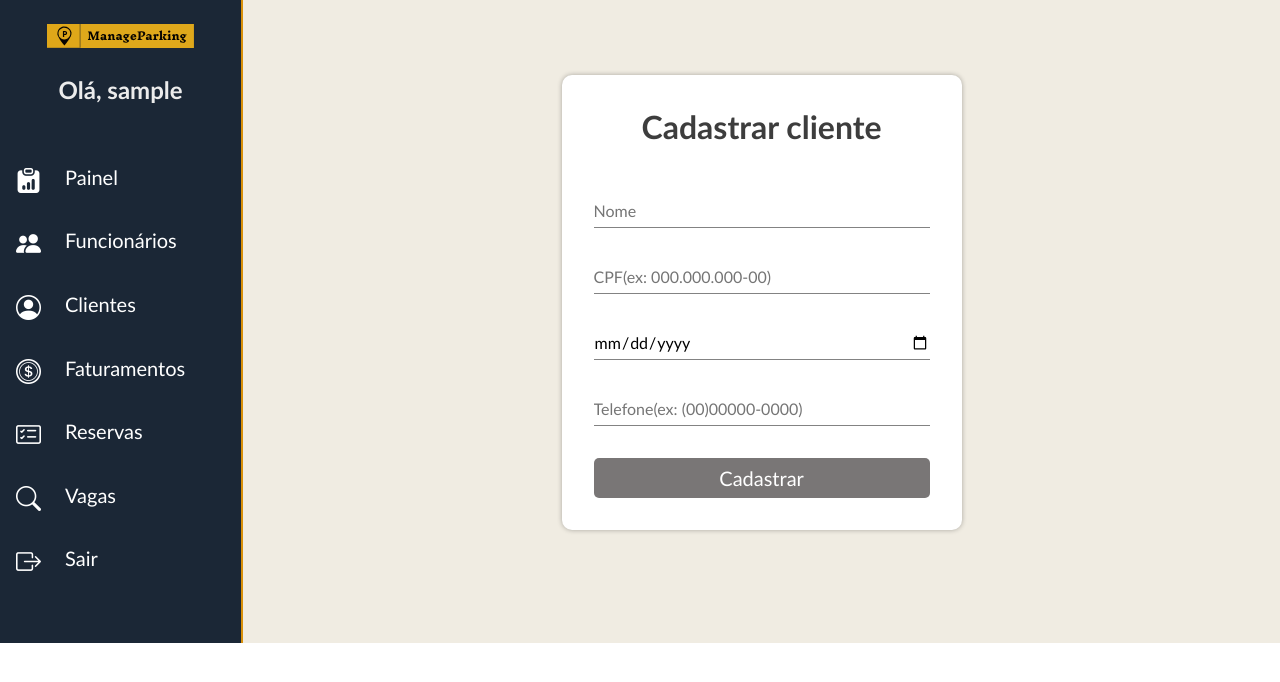
After one commit to David0102/-manage-parking, a Django app: page /clientes/cadastro/ in a window 1280 px wide. The commit adds this page. Shown: the top 682 px of the page. Run offline with Django 4.2, Linux system fonts and the light colour scheme; the visitor is signed in with stand-in values (Sample User, id 1).

Commit message:
Cadastro de clientes

```diff
--- a/cliente/models.py
+++ b/cliente/models.py
@@ -2,7 +2,7 @@ from django.db import models
 
 class Cliente(models.Model):
     nome = models.CharField('Nome', max_length=255)
-    cpf = models.CharField('CPF', max_length=12)
+    cpf = models.CharField('CPF', max_length=20)
     data_nascimento = models.DateField('Data_Nascimento')
     telefone = models.CharField('Telefone', max_length=50)
 
--- /dev/null
+++ b/cliente/templates/cadastrar_cliente.html
@@ -0,0 +1,18 @@
+{% extends 'base.html' %}
+{% load static %}
+
+{% block content %}
+<div class="login-content">
+    <div class="login-form">
+        <h1>Cadastrar cliente</h1>
+        <form action="{% url 'cadastrar_cliente' %}" method="POST">
+            {% csrf_token %}
+            <input type="text" name="nome" placeholder="Nome" required>
+            <input type="text" name="cpf" placeholder="CPF(ex: 000.000.000-00)" required>
+            <input type="date" name="data_nascimento" required>
+            <input type="text" name="telefone" placeholder="Telefone(ex: (00)00000-0000)" required>
+            <button type="submit">Cadastrar</button>
+        </form>
+    </div>
+</div>
+{% endblock %}
--- a/cliente/urls.py
+++ b/cliente/urls.py
@@ -2,5 +2,9 @@ from django.urls import path
 from cliente import views
 
 urlpatterns = [
-    path('', views.index, name='clientes')
+    path('', views.ClienteListView.as_view(), name='clientes'),
+    path('cadastro/', views.cadastrar_cliente, name='cadastrar_cliente'),
+    path('excluir/<int:pk>', views.ClienteDeleteView.as_view(), name='deletar_cliente'),
+    path('editar/<int:pk>', views.editar_cliente_get, name='editar_cliente_get'),
+    path('editar/', views.editar_cliente_post, name='editar_cliente_post'),
 ]
--- a/cliente/views.py
+++ b/cliente/views.py
@@ -1,4 +1,76 @@
-from django.shortcuts import render, HttpResponse
+from django.shortcuts import render, redirect, HttpResponse
+from django.urls import reverse_lazy
+from django.views.generic import ListView, DeleteView
+from django.contrib.auth.mixins import LoginRequiredMixin
+from cliente.models import Cliente
+from django.contrib.auth.decorators import login_required
 
-def index(request):
-    return HttpResponse("Clientes")
+class ClienteListView(LoginRequiredMixin, ListView):
+    model = Cliente
+    context_object_name = 'clientes'
+    template_name = 'clientes.html'
+
+@login_required
+def cadastrar_cliente(request):
+    if request.method == 'GET':
+        return render(request, 'cadastrar_cliente.html')
+
+    if request.method == 'POST':
+        nome = request.POST.get('nome')
+        cpf = request.POST.get('cpf')
+        data_nascimento = request.POST.get('data_nascimento')
+        telefone = request.POST.get('telefone')
+
+        if Cliente.objects.filter(cpf=cpf).exists():
+            return HttpResponse('CPF já está vinculado a um cliente.')
+
+        elif Cliente.objects.filter(telefone=telefone).exists():
+            return HttpResponse('Telefone já está vinculado a um cliente.')
+
+        else:
+            cliente = Cliente(
+                nome = nome,
+                cpf = cpf,
+                data_nascimento = data_nascimento,
+                telefone = telefone
+            )
+
+            cliente.save()
+
+            return redirect('clientes')
+
+@login_required
+def editar_cliente_get(request, pk):
+    cliente = Cliente.objects.get(id=pk)
+    return render(request, 'editar_cliente.html', {'cliente': cliente})
+
+
+def editar_cliente_post(request):
+        cliente_id = request.POST.get('cliente_id')
+        nome = request.POST.get('nome')
+        cpf = request.POST.get('cpf')
+        data_nascimento = request.POST.get('data_nascimento')
+        telefone = request.POST.get('telefone')
+
+        if Cliente.objects.filter(cpf=cpf).exclude(id=cliente_id).exists():
+            return HttpResponse('CPF já está vinculado a um cliente.')
+
+        elif Cliente.objects.filter(telefone=telefone).exclude(id=cliente_id).exists():
+            return HttpResponse('Telefone já está vinculado a um cliente.')
+
+        else:
+            cliente = Cliente.objects.get(id=cliente_id)
+            cliente.nome = nome
+            cliente.cpf = cpf
+            cliente.data_nascimento = data_nascimento
+            cliente.telefone = telefone
+            cliente.save()
+
+            return redirect('clientes')
+
+
+class ClienteDeleteView(LoginRequiredMixin, DeleteView):
+    model = Cliente
+    template_name = 'deletar_cliente.html'
+    context_object_name = 'cliente'
+    success_url = reverse_lazy('clientes')
--- a/project/settings.py
+++ b/project/settings.py
@@ -125,6 +125,8 @@ MEDIA_URL = 'media/'
 MEDIA_ROOT = os.path.join(BASE_DIR, 'media')
 
 #Login
+LOGIN_URL = 'login'
+LOGIN_REDIRECT_URL = 'painel'
 LOGOUT_REDIRECT_URL = 'login'
 
 # Default primary key field type
--- /dev/null
+++ b/static/css/base/bas.css
@@ -0,0 +1,78 @@
+* {
+    margin: 0;
+    padding: 0;
+    box-sizing: border-box;
+    font-family: 'Trebuchet MS', 'Lucida Sans Unicode', 'Lucida Grande', 'Lucida Sans', Arial, sans-serif;
+}
+
+body {
+    display: flex;
+    height: 643px;
+}
+
+.menu-lateral {
+    background-color: #1b2736;
+    height: 100%;
+    width: 19%;
+    padding: 1.5em .5em;
+    display: flex;
+    flex-direction: column;
+    align-items: center;
+    border-right: 2px solid #d8900b;
+}
+
+.content {
+    height: 100%;
+    width: 81%;
+    padding: 1em;
+    overflow-y: auto;
+    background-color: #f0ece2;
+}
+
+.logo-content {
+    width: 65%;
+}
+
+.logo-content img {
+    width: 100%;
+}
+
+.menu-lateral h2 {
+    color: #ececec;
+    margin-top: 1em;
+}
+
+.list-actions {
+    list-style: none;
+    width: 100%;
+    margin-top: 3em;
+}
+
+.list-actions a {
+    text-decoration: none;
+    color: #fff;
+    display: flex;
+    align-items: center;
+    padding: 0.8em .5em;
+    border-radius: 5px;
+    margin-bottom: .5em;
+}
+
+.list-actions li {
+    display: flex;
+}
+
+.list-actions p {
+    margin-left: 1.2em;
+    font-size: 20px;
+}
+
+.list-actions span {
+    font-size: 25px;
+}
+
+.list-actions a:hover {
+    background-color: #d8900b;
+    color: black;
+    transition: .6s;
+}
--- /dev/null
+++ b/static/css/user/login_user.css
@@ -0,0 +1,83 @@
+* {
+    margin: 0;
+    padding: 0;
+    box-sizing: border-box;
+    font-family: 'Trebuchet MS', 'Lucida Sans Unicode', 'Lucida Grande', 'Lucida Sans', Arial, sans-serif;
+}
+
+.navbar {
+    background-color: #1b2736;
+    width: 100%;
+    height: 70px;
+    display: flex;
+    align-items: center;
+    border-bottom: 2px solid #d8900b;
+}
+
+.navbar img {
+    width: 150px;
+    margin-left: 2em;
+}
+
+.login-content {
+    background-color: #f0ece2;
+    width: 100%;
+    height: 573px;
+    display: flex;
+    align-items: center;
+    justify-content: center;
+}
+
+.login-form {
+    background-color: #fff;
+    width: 400px;
+    display: flex;
+    flex-direction: column;
+    padding: 2em 2em;
+    border-radius: 10px;
+    box-shadow: 0px 0px 5px rgba(0, 0, 0, 0.3);
+}
+
+.login-form h1 {
+    text-align: center;
+    color: #3d3d3d;
+}
+
+.login-form form {
+    margin-top: 3em;
+    display: flex;
+    flex-direction: column;
+}
+
+.login-form input {
+    height: 34px;
+    font-size: 16px;
+    margin-bottom: 2em;
+    border: none;
+    border-bottom: 1px solid #838383;
+}
+
+.login-form input:focus {
+    outline: none;
+    border-bottom: 1px solid #222;
+}
+
+.login-form input:focus::placeholder {
+    color: transparent;
+}
+
+.login-form button {
+    font-size: 20px;
+    color: #fff;
+    height: 40px;
+    border: none;
+    background-color: #797676;
+    border-radius: 5px;
+    cursor: pointer;
+}
+
+.login-form button:hover {
+    transition: 0.5s;
+    color: #222;
+    background-color: #d8900b;
+}
--- a/templates/base.html
+++ b/templates/base.html
@@ -6,7 +6,11 @@
     <meta charset="UTF-8">
     <meta name="viewport" content="width=device-width, initial-scale=1.0">
     <title>ManageParking</title>
-    <link rel="stylesheet" href="{% static 'css/bas.css' %}">
+    <link rel="stylesheet" href="https://cdn.jsdelivr.net/npm/bootstrap-icons@1.11.1/font/bootstrap-icons.css">
+    <link rel="stylesheet" href="{% static 'css/base/bas.css' %}">
+    <link rel="stylesheet" href="{% static 'css/cliente/cliente.css' %}">
+    <link rel="stylesheet" href="{% static 'css/cliente/deletar_cliente.css' %}">
+    <link rel="stylesheet" href="{% static 'css/user/login_user.css' %}">
 </head>
 
 <body>
@@ -17,15 +21,50 @@
             <img src="{% static 'img/logo.svg' %}" alt="logo">
         </div>
         <div>
-            <h2>Olá {{request.user}}</h2>
+            <h2>Olá, {{request.user}}</h2>
         </div>
-        <ul>
-            <li>Funcionários</li>
-            <li>Clientes</li>
-            <li>Reservas</li>
-            <li>Vagas</li>
+        <ul class="list-actions">
+            <a href="{% url 'painel' %}">
+                <li>
+                    <span><i class="bi bi-clipboard-data-fill"></i></span>
+                    <p>Painel</p>
+                </li>
+            </a>
+            <a href="#">
+                <li>
+                    <span><i class="bi bi-people-fill"></i></span>
+                    <p>Funcionários</p>
+                </li>
+            </a>
+            <a href="{% url 'clientes' %}">
+                <li>
+                    <span><i class="bi bi-person-circle"></i></span>
+                    <p>Clientes</p>
+                </li>
+            </a>
+            <a href="#">
+                <li>
+                    <span><i class="bi bi-coin"></i></span>
+                    <p>Faturamentos</p>
+                </li>
+            </a>
+            <a href="#">
+                <li>
+                    <span><i class="bi bi-card-checklist"></i></span>
+                    <p>Reservas</p>
+                </li>
+            </a>
+            <a href="#">
+                <li>
+                    <span><i class="bi bi-search"></i></span>
+                    <p>Vagas</p>
+                </li>
+            </a>
             <a href="{% url 'logout' %}">
-                <li>Sair</li>
+                <li>
+                    <span><i class="bi bi-box-arrow-right"></i></span>
+                    <p>Sair</p>
+                </li>
             </a>
         </ul>
     </nav>
@@ -35,14 +74,38 @@
             <img src="{% static 'img/logo.svg' %}" alt="logo">
         </div>
         <div>
-            <h2>Olá {{request.user}}</h2>
+            <h2>Olá, {{request.user}}</h2>
         </div>
-        <ul>
-            <li>Clientes</li>
-            <li>Reservas</li>
-            <li>Vagas</li>
+        <ul class="list-actions">
+            <a href="{% url 'painel' %}">
+                <li>
+                    <span><i class="bi bi-clipboard-data-fill"></i></span>
+                    <p>Painel</p>
+                </li>
+            </a>
+            <a href="{% url 'clientes' %}">
+                <li>
+                    <span><i class="bi bi-person-circle"></i></span>
+                    <p>Clientes</p>
+                </li>
+            </a>
+            <a href="#">
+                <li>
+                    <span><i class="bi bi-card-checklist"></i></span>
+                    <p>Reservas</p>
+                </li>
+            </a>
+            <a href="#">
+                <li>
+                    <span><i class="bi bi-search"></i></span>
+                    <p>Vagas</p>
+                </li>
+            </a>
             <a href="{% url 'logout' %}">
-                <li>Sair</li>
+                <li>
+                    <span><i class="bi bi-box-arrow-right"></i></span>
+                    <p>Sair</p>
+                </li>
             </a>
         </ul>
     </nav>
--- a/user/urls.py
+++ b/user/urls.py
@@ -1,8 +1,9 @@
 from django.urls import path
+from django.contrib.auth.views import LogoutView
 from user import views
 
 urlpatterns = [
-    path('', views.login_user, name='login'),
-    path('logout/', views.logout_user, name='logout'),
+    path('', views.CustomLoginView.as_view(), name='login'),
+    path('logout/', LogoutView.as_view(), name='logout'),
     path('painel/', views.painel, name='painel'),
 ]
```
Also changed, not shown: cliente/templates/clientes.html (added, +31 -0 lines), cliente/templates/deletar_cliente.html (added, +19 -0 lines), cliente/templates/editar_cliente.html (added, +20 -0 lines), static/css/bas.css (deleted, +0 -36 lines), static/css/cliente/cliente.css (added, +154 -0 lines), static/css/cliente/deletar_cliente.css (added, +55 -0 lines), user/templates/login.html (+28 -12 lines), user/views.py (+3 -19 lines), cliente/migrations/0002_alter_cliente_cpf.py (added).
